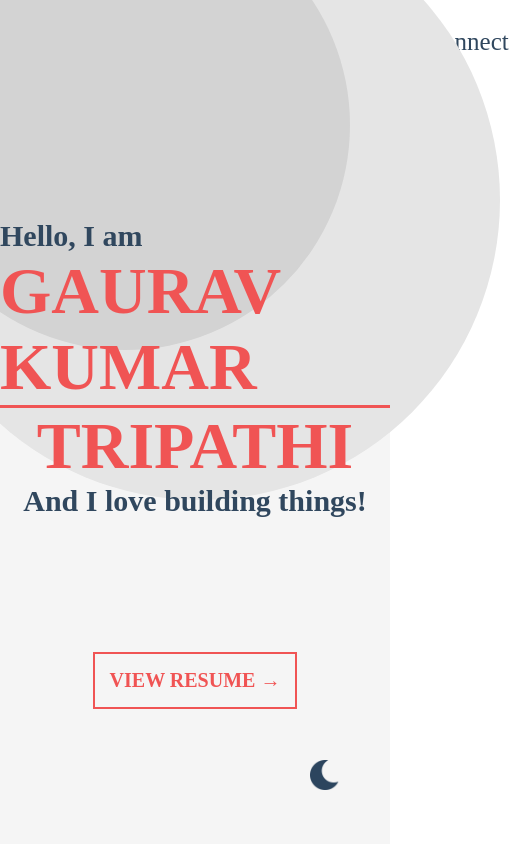
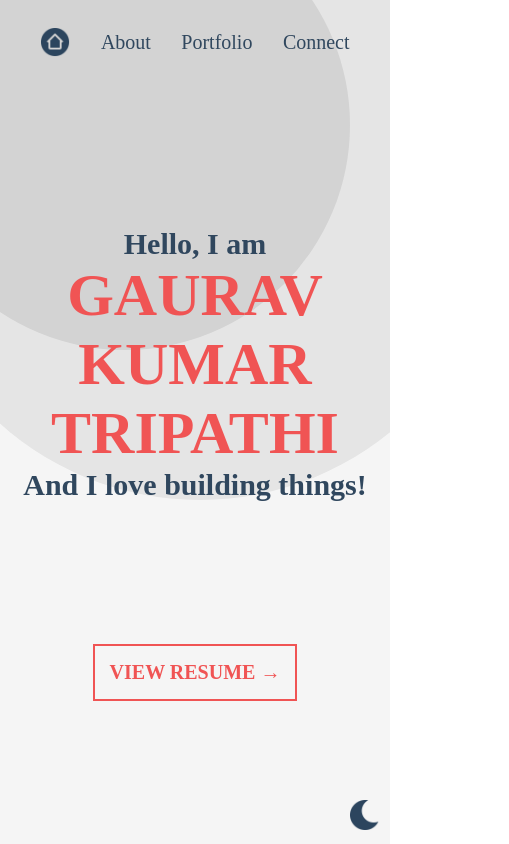
Before and after one commit to Gauravtripathii/portfolio-react, a React (Create React App) app: page / in a window 390 px wide. Shown: the whole page, 509 px wide, since content can reach past the window. Built offline with nearby package versions, Linux system fonts and the light colour scheme; a web font is replaced by a local one.

Commit message:
mobile view basics

```diff
--- a/public/index.html
+++ b/public/index.html
@@ -10,34 +10,11 @@
       content="Web site created using create-react-app"
     />
     <link rel="apple-touch-icon" href="%PUBLIC_URL%/logo192.png" />
-    <!--
-      manifest.json provides metadata used when your web app is installed on a
-      user's mobile device or desktop. See https://developers.google.com/web/fundamentals/web-app-manifest/
-    -->
     <link rel="manifest" href="%PUBLIC_URL%/manifest.json" />
-    <!--
-      Notice the use of %PUBLIC_URL% in the tags above.
-      It will be replaced with the URL of the `public` folder during the build.
-      Only files inside the `public` folder can be referenced from the HTML.
-
-      Unlike "/favicon.ico" or "favicon.ico", "%PUBLIC_URL%/favicon.ico" will
-      work correctly both with client-side routing and a non-root public URL.
-      Learn how to configure a non-root public URL by running `npm run build`.
-    -->
-    <title>React App</title>
+    <title>Portfolio Website</title>
   </head>
   <body>
     <noscript>You need to enable JavaScript to run this app.</noscript>
     <div id="root"></div>
-    <!--
-      This HTML file is a template.
-      If you open it directly in the browser, you will see an empty page.
-
-      You can add webfonts, meta tags, or analytics to this file.
-      The build step will place the bundled scripts into the <body> tag.
-
-      To begin the development, run `npm start` or `yarn start`.
-      To create a production bundle, use `npm run build` or `yarn build`.
-    -->
   </body>
 </html>
--- a/src/components/component_style/header.css
+++ b/src/components/component_style/header.css
@@ -35,3 +35,16 @@ header > ul > li img {
   /* width: 30px; */
   width: 30px;
 }
+
+/* mobile view */
+
+@media only screen and (max-width: 1200px) {
+  header {
+    position: absolute;
+    z-index: 2;
+  }
+  header > ul {
+    width: 100%;
+    font-size: 20px;
+  }
+}
--- a/src/components/component_style/home.css
+++ b/src/components/component_style/home.css
@@ -7,7 +7,6 @@
 
 .home > .intro {
   /* text-align: center; */
-
 }
 
 .home > .intro > h1 {
@@ -64,3 +63,23 @@
 .home > .button:hover {
   color: var(--four);
 }
+
+/* mobile view */
+
+@media only screen and (max-width: 1200px) {
+  .home {
+    position: absolute;
+    bottom: 0;
+    height: 90%;
+  }
+  .home > .intro > h1 {
+    font-size: 60px;
+    text-align: center;
+  }
+  .home > .intro > h1 > span {
+    border: none;
+  }
+  .home > .intro > h3 {
+    text-align: center;
+  }
+}
--- a/src/index.css
+++ b/src/index.css
@@ -60,3 +60,20 @@
   width: 100%;
   height: 100%;
 }
+
+@media only screen and (max-width: 1200px) {
+  html, body {
+    width: 100%;
+    height: 100%;
+    position: relative;
+    overflow: hidden;
+  }
+  #root, .app {
+    width: 100%;
+    height: 100%;;
+  }
+  .toggle {
+    bottom: 10px;
+    right: 10px;
+  }
+}
```
